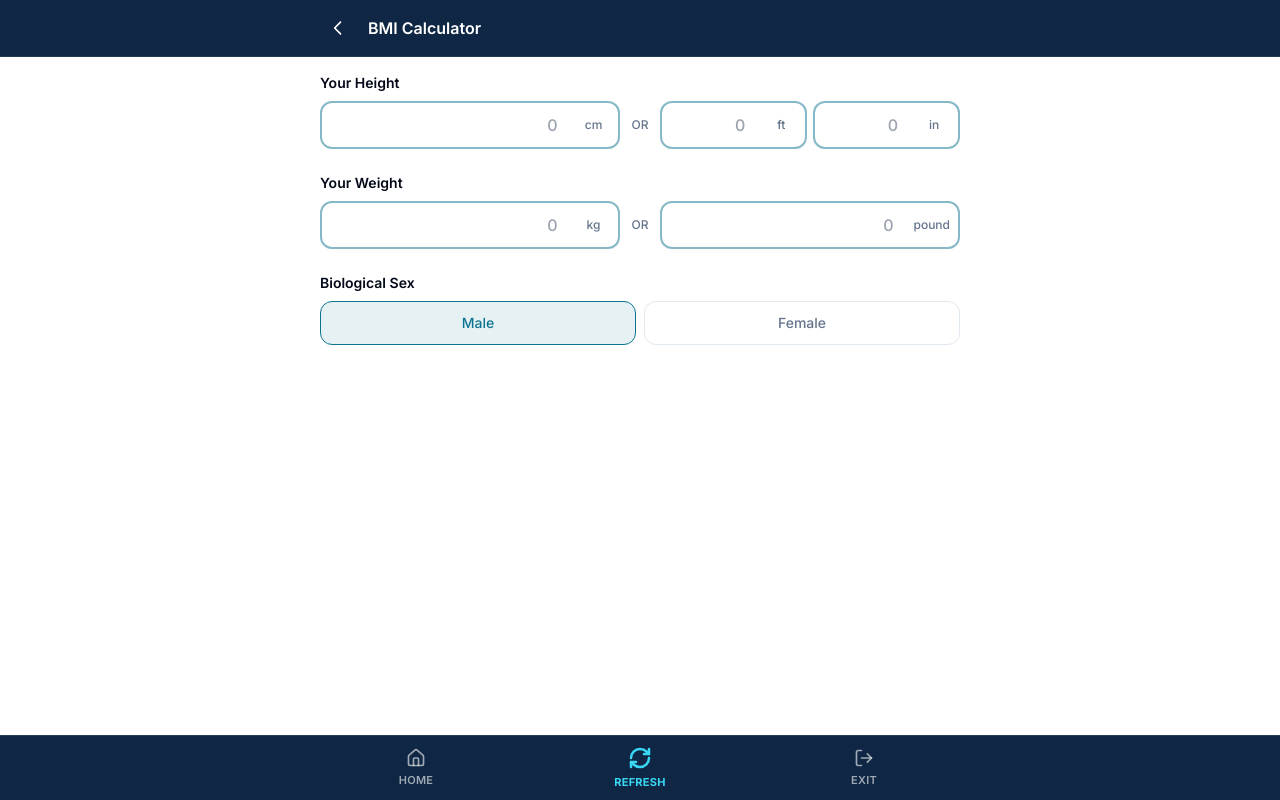
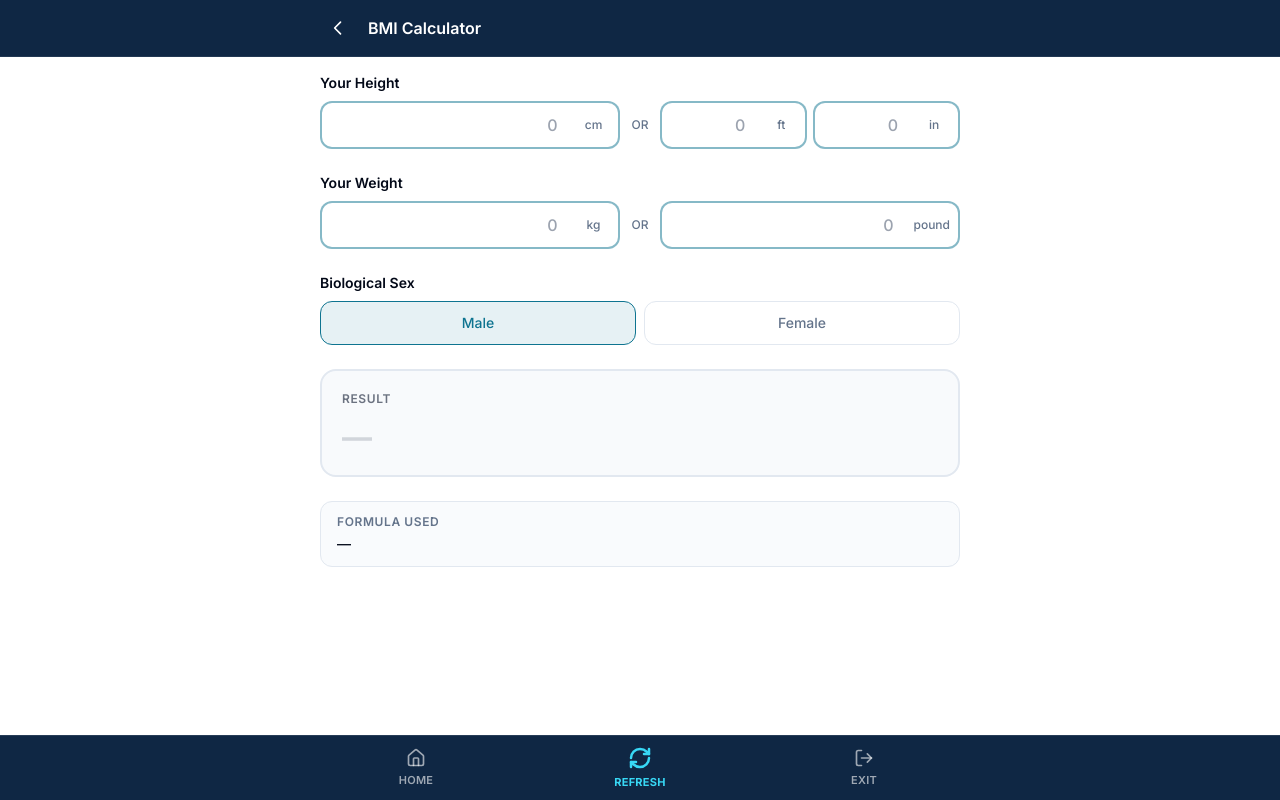
Before and after one commit to Muhammad-AIUB/medcalculator, a Next.js app in the folder frontend/: page /calculators/bmi in a window 1280 px wide. Built offline with nearby package versions, Linux system fonts and the light colour scheme.

Commit message:
Result and formula boxes always visible, fill on calculation

```diff
--- a/frontend/src/app/calculators/[id]/page-client.tsx
+++ b/frontend/src/app/calculators/[id]/page-client.tsx
@@ -88,7 +88,7 @@ export function CalculatorPageClient({ id }: Props) {
   const primary = result?.outputs?.[0];
   const sev = primary?.interpretation?.severity ?? 'neutral';
   const color = severityColors[sev] ?? severityColors.neutral;
-  const bg = severityBg[sev] ?? severityBg.neutral;
+  const bg = primary ? (severityBg[sev] ?? severityBg.neutral) : '#f8fafc';
 
   return (
     <AppShell title={calculator.title} showBack backHref="/">
@@ -97,17 +97,17 @@ export function CalculatorPageClient({ id }: Props) {
         {/* Form inputs */}
         <FormComponent key={resetKey} onResult={handleResult} />
 
-        {/* Result */}
-        {primary && (
+        {/* Result — always visible */}
         <div
           className="rounded-2xl border-2 p-5 space-y-3"
-            style={{ borderColor: color, background: bg }}
+          style={{ borderColor: primary ? color : '#e2e8f0', background: bg }}
         >
-            {/* Main value */}
-            <div>
           <p className="text-xs font-semibold uppercase tracking-wider text-gray-500 mb-1">
             Result
           </p>
+
+          {primary ? (
+            <>
               <div className="flex items-baseline gap-2">
                 <span className="text-5xl font-bold" style={{ color }}>
                   {typeof primary.value === 'number'
@@ -119,18 +119,15 @@ export function CalculatorPageClient({ id }: Props) {
                 )}
               </div>
               {primary.interpretation?.classification && (
-                <p className="mt-1 text-sm font-semibold" style={{ color }}>
+                <p className="text-sm font-semibold" style={{ color }}>
                   {primary.interpretation.classification}
                 </p>
               )}
               {primary.interpretation?.text && (
-                <p className="mt-1 text-sm text-gray-600">{primary.interpretation.text}</p>
+                <p className="text-sm text-gray-600">{primary.interpretation.text}</p>
               )}
-            </div>
-
-            {/* Sub results */}
               {result.outputs?.length > 1 && (
-              <div className="grid grid-cols-2 gap-3 pt-2 border-t border-current/10">
+                <div className="grid grid-cols-2 gap-3 pt-2 border-t border-gray-200">
                   {result.outputs.slice(1).map((out: any) => (
                     <div key={out.id}>
                       <p className="text-xs text-gray-500 font-medium">{out.label}</p>
@@ -144,8 +141,6 @@ export function CalculatorPageClient({ id }: Props) {
                   ))}
                 </div>
               )}
-
-            {/* Warnings */}
               {result.warnings?.length > 0 && (
                 <div className="pt-2 border-t border-amber-200 space-y-1">
                   {result.warnings.map((w: string, i: number) => (
@@ -153,18 +148,21 @@ export function CalculatorPageClient({ id }: Props) {
                   ))}
                 </div>
               )}
+            </>
+          ) : (
+            <p className="text-3xl font-bold text-gray-300">—</p>
+          )}
         </div>
-        )}
 
-        {/* Formula */}
-        {result?.formulaUsed && (
+        {/* Formula — always visible */}
         <div className="rounded-xl border border-border bg-muted/40 px-4 py-3">
           <p className="text-xs font-semibold text-muted-foreground uppercase tracking-wider mb-1">
             Formula Used
           </p>
-            <p className="text-sm font-medium text-foreground">{result.formulaUsed}</p>
+          <p className="text-sm font-medium text-foreground">
+            {result?.formulaUsed ?? '—'}
+          </p>
         </div>
-        )}
 
       </div>
     </AppShell>
```
Lines whose indentation alone changed are shown as unchanged.
